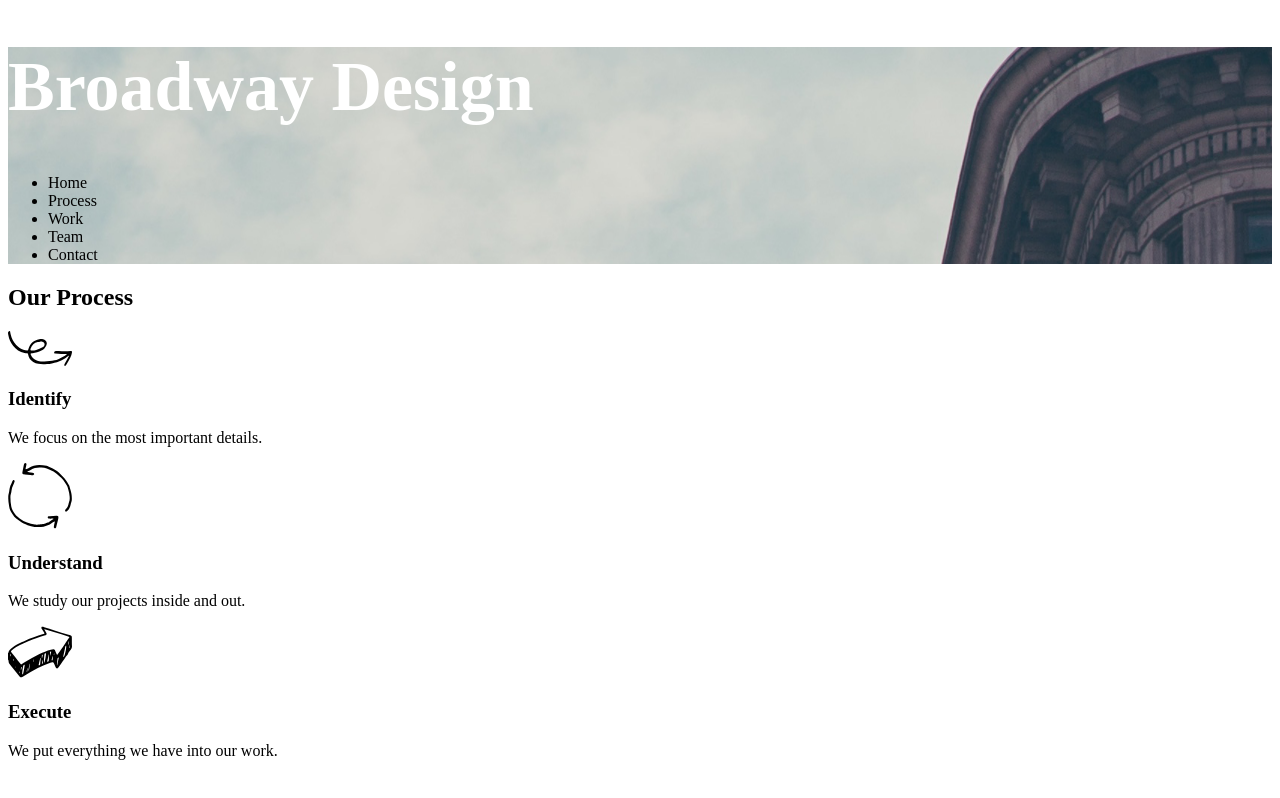
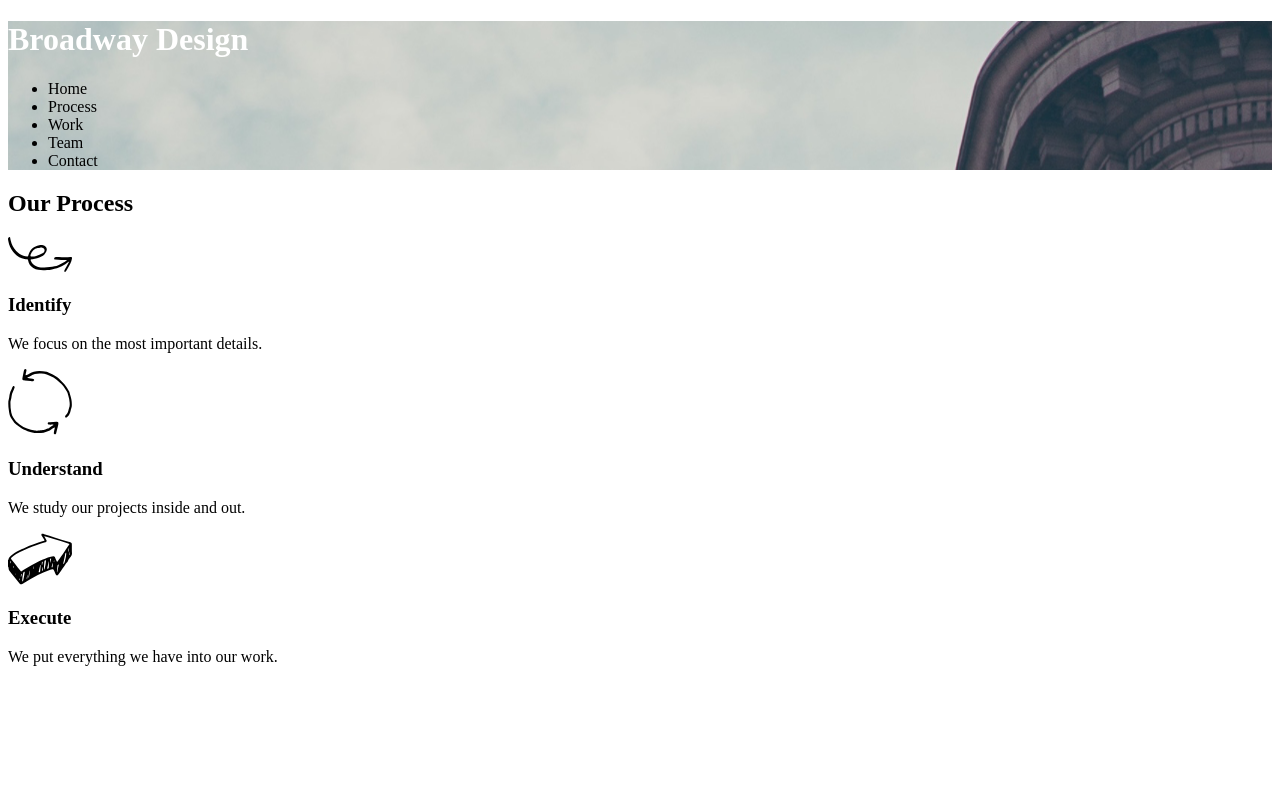
Before and after one commit to kal-el666/kal-el666.github.io, a plain HTML site: page broadway/index.html in a window 1280 px wide. Drawn offline with Linux system fonts and the light colour scheme; files whose address does not match are found by name.

Commit message:
minor change

```diff
--- a/broadway/resources/css/style.css
+++ b/broadway/resources/css/style.css
@@ -1,5 +1,5 @@
 h1 {
-  font-size: 70px;
+  font-size: 70 px;
   font-weight: bold;
   color: white;
 }
```
